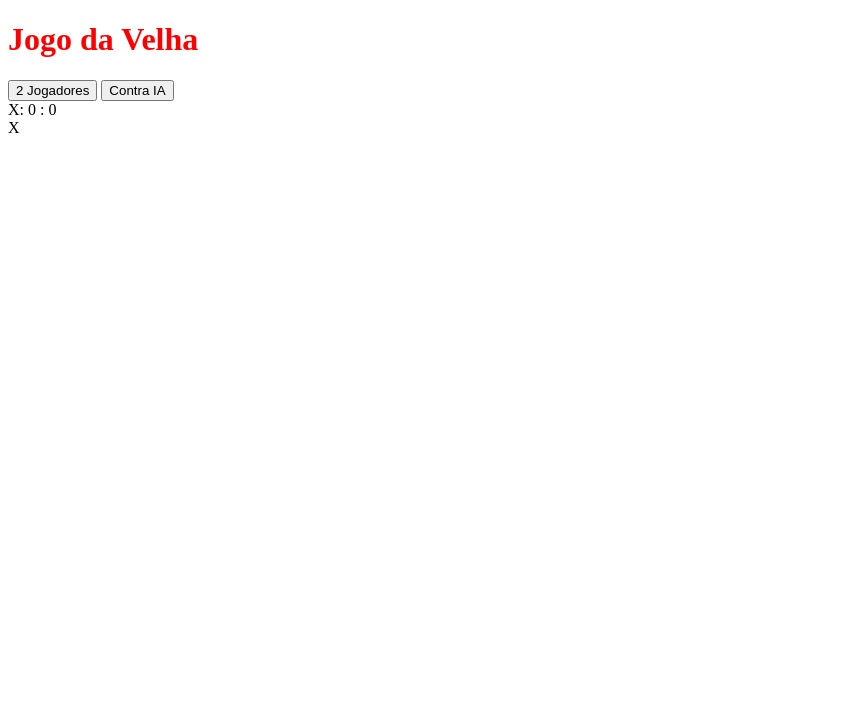
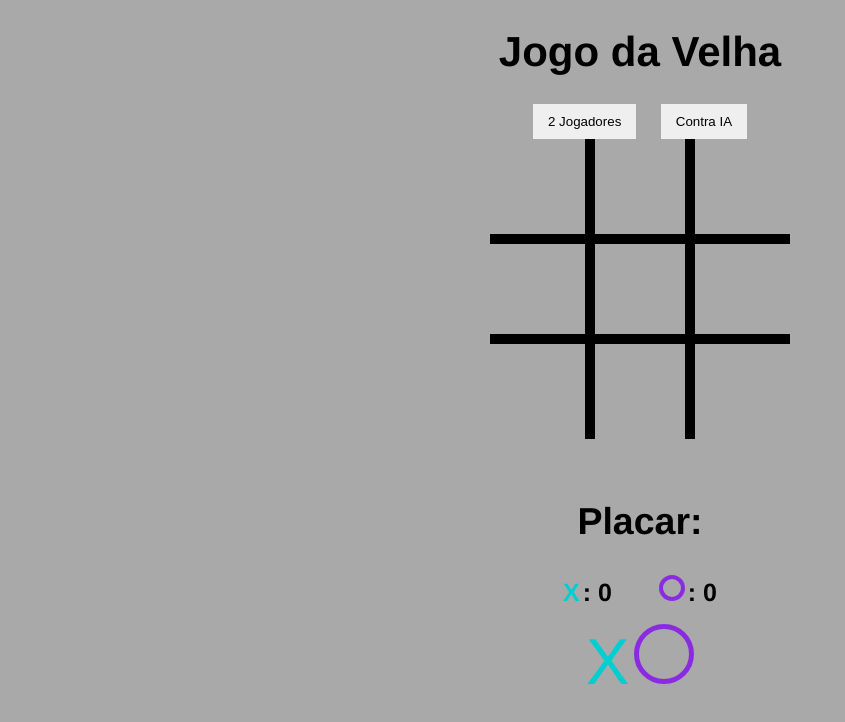
Before and after one commit to adrianycaroline/jogo-da-velha, a plain HTML site: page index.html in a window 1280 px wide. Shown: the whole page, without its empty margins (0-845 px from the left). Drawn offline with Linux system fonts and the light colour scheme.

Commit message:
feat: developing css styles

```diff
--- a/css/styles.css
+++ b/css/styles.css
@@ -1,3 +1,124 @@
+body {
+    background-color: darkgray;
+    text-align: center;
+    font-family: Helvetica, sans-serif;
+}
+
 h1 {
-    color: red;
+    font-size: 42px;
 }
+
+/* Botões */
+
+#buttons-container button {
+    border: none;
+    padding: 10px 15px;
+    margin: 0 10px;
+}
+
+/* Jogo */
+
+#container {
+    display: flex;
+    width: 300px;
+    margin: 0;
+    flex-direction: row;
+    flex-wrap: wrap;
+    position: relative;
+    margin-left: auto;
+    margin-right: auto;
+}
+
+.box {
+    height: 100px;
+    border: 5px solid #000;
+    box-sizing: border-box;
+    flex: 1 1 33%;
+}
+
+#block-1, #block-2, #block-3 {
+    border-top: none;
+}
+
+#block-1, #block-4, #block-7 {
+    border-left: none;
+}
+
+#block-7, #block-8, #block-9 {
+    border-bottom: none;
+}
+
+#block-3, #block-6, #block-9 {
+    border-right: none;
+}
+
+/* Símbolos */
+
+.x {
+    font-size: 65px;
+    color: darkturquoise;
+    display: inline-block;
+    line-height: 100px;
+}
+
+.o {
+    width: 50px;
+    height: 50px;
+    border: 5px solid blueviolet;
+    border-radius: 50%;
+    display: inline-block;
+    margin-top: 17px;
+}
+
+/* Classe de esconder */
+
+/* .hide {
+    display: none !important;
+} */
+
+/* Placar */
+
+#scoreboard-container {
+    font-weight: bold;
+    margin-top: 30px;
+    font-size: 25px;
+    position: relative;
+    margin-left: auto;
+    margin-right: auto;
+
+}
+
+.score-box {
+    margin: 0 20px;
+}
+
+#x-scoreboard {
+    color: darkturquoise;
+    margin-right: 3px;
+}
+
+#o-scoreboard {
+    display: inline-block;
+    width: 18px;
+    height: 18px;
+    border: 4px solid blueviolet;
+    border-radius: 50%;
+    margin-right: 3px;
+}
+
+/* menssagem de Vitoria */
+
+#message p {
+    position: absolute;
+    margin-left: auto;
+    margin-right: auto;
+    left: 0;
+    right: 0;
+    top: 150px;
+    width: 500px;
+    font-size: 50px;
+    background-color: #000;
+    color: #fff;
+    padding: 20px;
+    display: none;
+}
--- a/index.html
+++ b/index.html
@@ -23,6 +23,7 @@
         <div class="box" id="block-8"></div>
         <div class="box" id="block-9"></div>
         <div id="scoreboard-container">
+            <h2>Placar:</h2>
             <span class="score-box">
                 <span id="x-scoreboard">X</span>:
                 <span id="scoreboard-1">0</span>
@@ -40,7 +41,7 @@
     </div>
 
     <div id="message" class="hide">
-        <p></p>
+        <p>ahdgsd</p>
     </div>
 
     <script src="js/scripts.js"></script>
```
